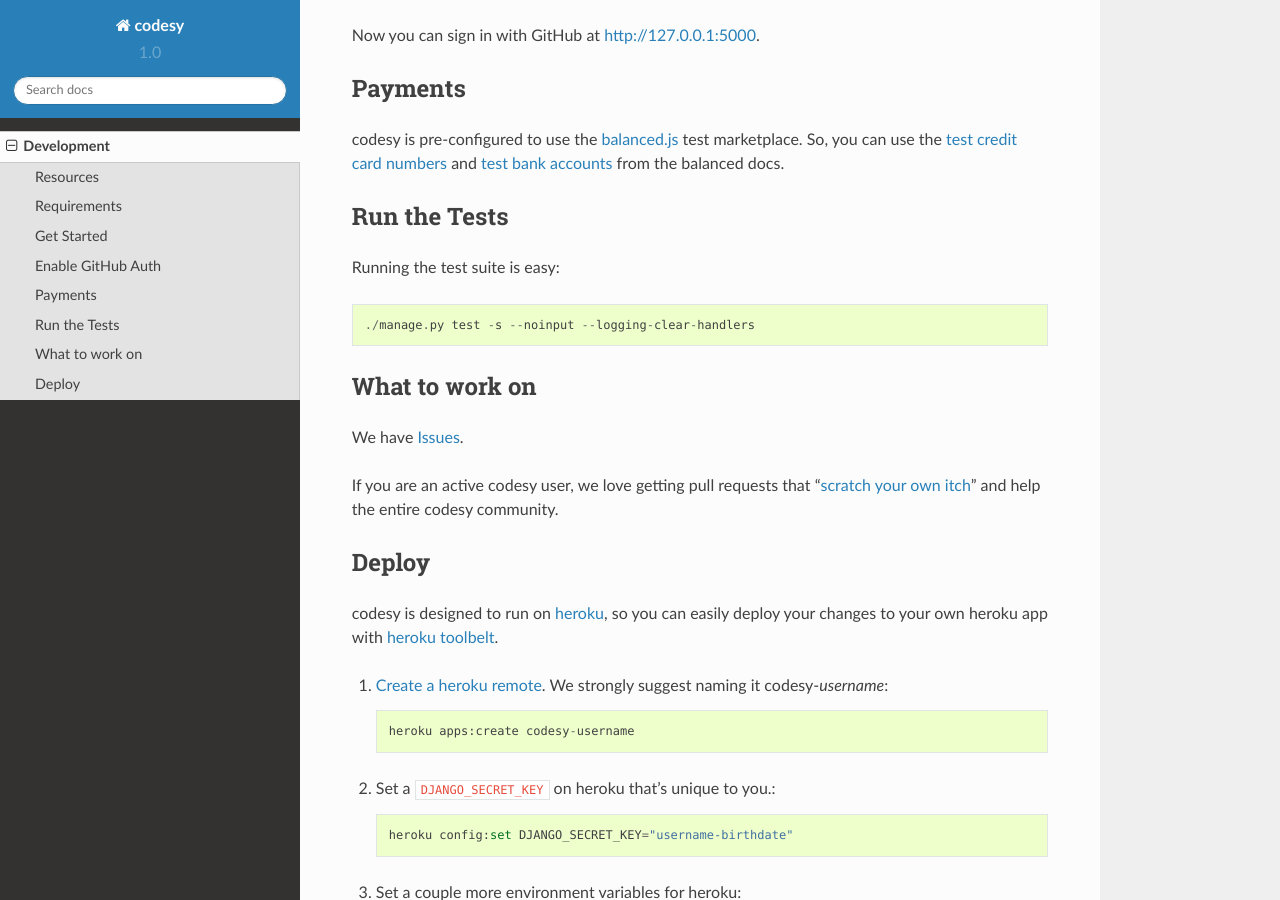
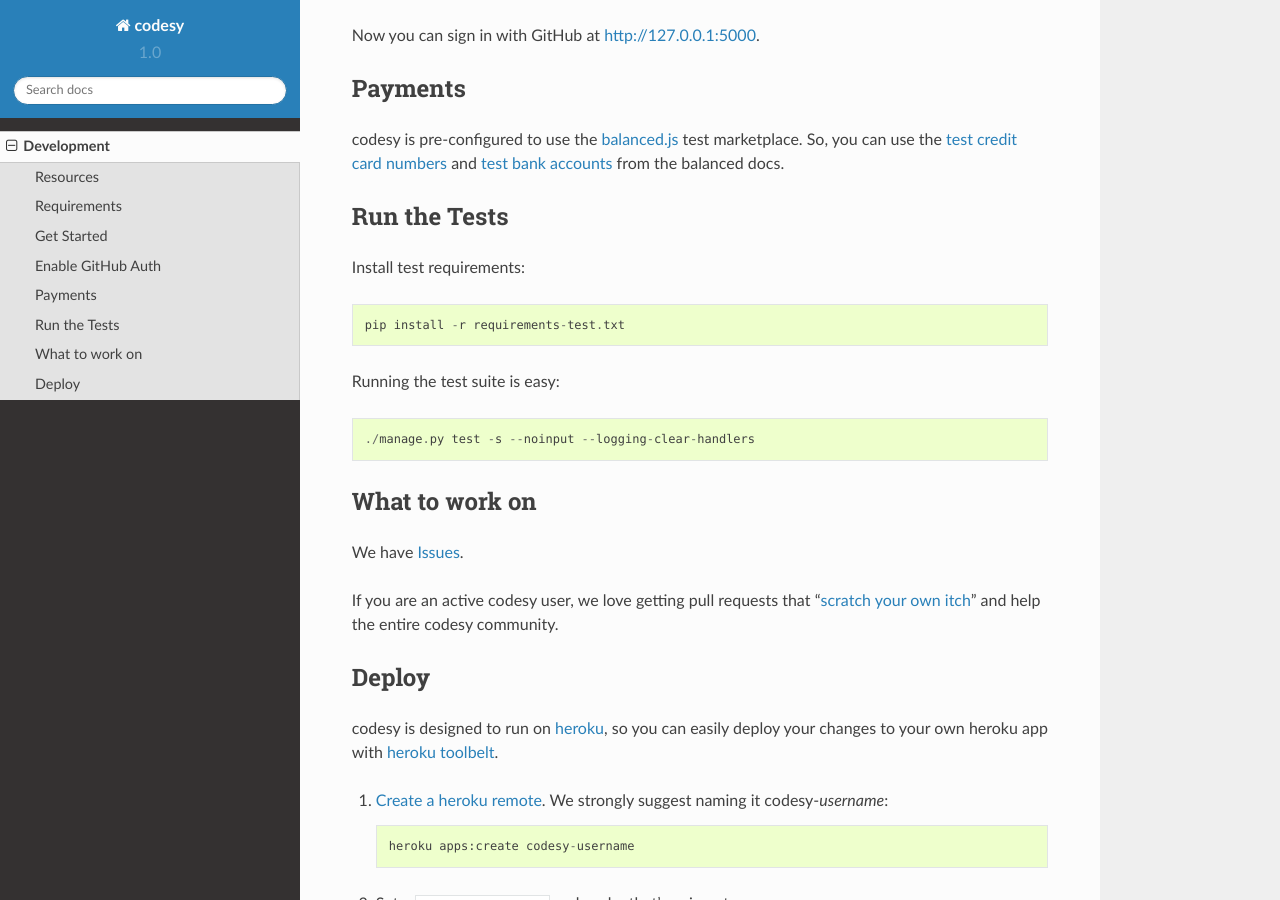
Before and after one commit to codesy/codesy, a Sphinx documentation site: the page built from docs/development.rst, in a window 1280 px wide and 900 px high, scrolled down 2249 px. Built offline with Sphinx 7.4.7 and the Read the Docs theme 2.0.0, drawn with Linux system fonts in a browser that asks for light colours.

Commit message:
add test requirements step to testing docs

```diff
--- a/docs/development.rst
+++ b/docs/development.rst
@@ -135,6 +135,9 @@
 
 Run the Tests
 -------------
+Install test requirements::
+
+    pip install -r requirements-test.txt
 
 Running the test suite is easy::
 
```
